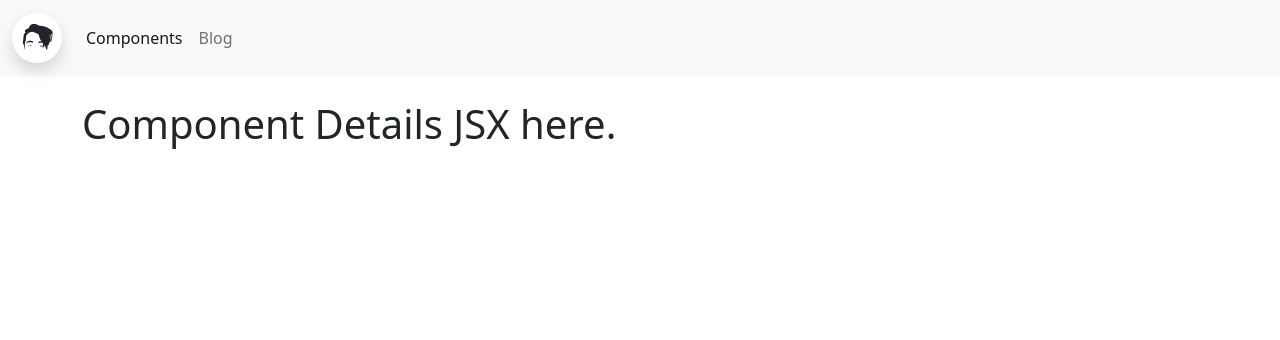
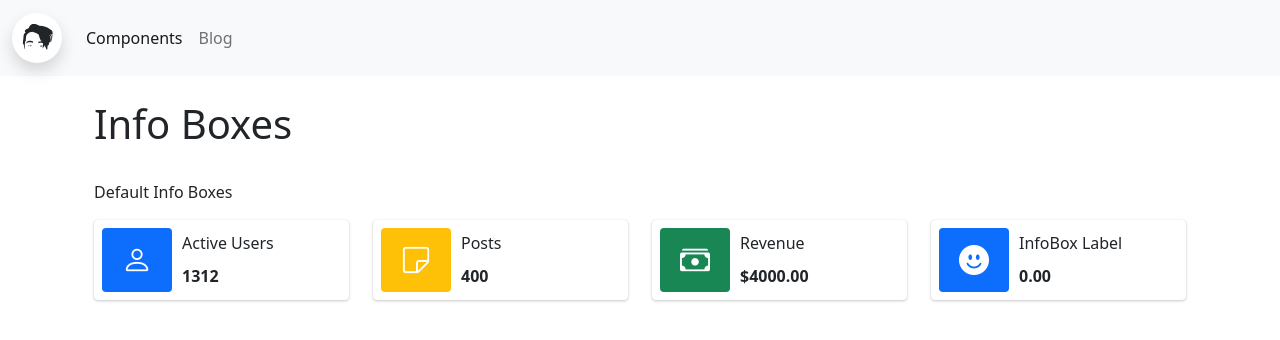
Before and after one commit to adzzdev/spot, a React (Create React App) app: page /component/infobox in a window 1280 px wide. Shown: the top 340 px of the page. Built offline with nearby package versions, Linux system fonts and the light colour scheme.

Commit message:
added first Component: Infobox

```diff
--- a/package.json
+++ b/package.json
@@ -8,6 +8,7 @@
     "@testing-library/user-event": "^13.5.0",
     "bootstrap": "^5.1.3",
     "bootstrap-icons": "^1.8.2",
+    "chroma-js": "^2.4.2",
     "firebase": "^9.8.1",
     "jsonpath": "^1.1.1",
     "markdown-to-jsx": "^7.1.7",
--- a/src/application.jsx
+++ b/src/application.jsx
@@ -14,6 +14,8 @@ import BlogDetails from './blog/BlogDetails';
 import About from './pages/About';
 import Staging from './pages/Staging';
 import ComponentIndex from './pages/Component';
+
+import ShowcaseFactory from './components/__module/ShowcaseFactory';
 
 
 export default function Application(props) {
@@ -39,7 +41,10 @@ export default function Application(props) {
                             <Route path="blog/:id" element={<BlogDetails></BlogDetails>}></Route>
 
                             <Route path="component" element={<ComponentIndex/>}></Route>
-                            <Route path="component/:name" element={<div className='display-6 mt-4'>Component Details JSX here.</div>}></Route>
+                            <Route path="component/infobox" element={<ShowcaseFactory componentPath="infobox"></ShowcaseFactory>}></Route>
+
+
+
 
                             <Route path="about" element={<About/>}></Route>
 
--- a/src/blog/components/AuthorInfo/index.jsx
+++ b/src/blog/components/AuthorInfo/index.jsx
@@ -2,6 +2,7 @@ import React from 'react'
 import styled from 'styled-components';
 import userService from '../../../db/UserService';
 import palletes from "../../../assets/themes/base/palletes";
+import breakpoints from "../../../assets/themes/base/breakpoints"
 
 export default function AuthorInfo(props) {
   let author = null
@@ -75,10 +76,15 @@ export default function AuthorInfo(props) {
 
 /**Hoisted up*/
 const AuthorInfoWidget = styled.aside`
+    position: sticky;
+    top: 1.5rem;
     border: 1px solid #eeee;
     background: ${palletes.dark.c1};
     padding: 30px;
     border-bottom: 1px solid #eeee;
+    @media screen and (min-width: ${breakpoints.values.lg}){
+      margin: 0px 20px;
+    }
 `;
 
 //basic info
--- /dev/null
+++ b/src/components/InfoBox/InfoBox.jsx
@@ -0,0 +1,33 @@
+// prop-types is a library for typechecking of props
+import PropTypes from "prop-types";
+import InfoBoxComponent from "./Infobox.styles";
+
+const { InfoBoxWidget, DataLabel, DataText, Icon, Content } = InfoBoxComponent;
+
+const InfoBox = ({iconClass, iconBGClass, dataLabel, dataText})=> {
+  return (
+    <InfoBoxWidget>
+        <Icon className={iconBGClass}><i className={iconClass}></i></Icon>
+        <Content>
+          <DataLabel>{dataLabel}</DataLabel>
+          <DataText>{dataText}</DataText>
+        </Content>
+    </InfoBoxWidget>
+  );
+}
+
+InfoBox.defaultProps = {
+  iconClass: "bi bi-emoji-smile-fill",
+  iconBGClass: "bg-primary",
+  dataLabel: "InfoBox Label",
+  dataText: "0.00",
+};
+
+InfoBox.propTypes = {
+  iconClass: PropTypes.string,
+  iconBGClass: PropTypes.oneOf(["bg-primary", "bg-secondary", "bg-success", "bg-danger", "bg-warning", "bg-info", "bg-dark", "bg-white","bg-light"]),
+  dataLabel: PropTypes.string,
+  dataText: PropTypes.string,
+}
+
+export default InfoBox;
--- /dev/null
+++ b/src/components/InfoBox/InfoBoxShowcase.jsx
@@ -0,0 +1,32 @@
+import React from 'react'
+import InfoBox from './InfoBox'
+
+export default function InfoBoxShowcase() {
+  return (
+    <div className='container-fluid mt-4'>
+      <div className='row'>
+        <div className='col-12'>
+          <h1>Info Boxes</h1>
+        </div>
+
+        <div className='col-12 mt-4'>
+          <p >Default Info Boxes</p>
+          <div className='row'>
+            <div className='col-lg-3'>
+              <InfoBox dataLabel="Active Users" dataText={"1312"} iconBGClass={"bg-primary"} iconClass={"bi bi-person"}></InfoBox>
+            </div>
+            <div className='col-lg-3'>
+              <InfoBox  dataLabel="Posts" dataText={"400"} iconBGClass={"bg-warning"} iconClass={"bi bi-sticky"}></InfoBox>
+            </div>
+            <div className='col-lg-3'>
+              <InfoBox dataLabel="Revenue" dataText={"$4000.00"} iconBGClass={"bg-success"} iconClass={"bi bi-cash-stack"}></InfoBox>
+            </div>
+            <div className='col-lg-3'>
+              <InfoBox></InfoBox>
+            </div>
+          </div>
+        </div>
+      </div>
+    </div>
+  )
+}
--- /dev/null
+++ b/src/components/InfoBox/Infobox.styles.jsx
@@ -0,0 +1,70 @@
+import styled from "styled-components"
+import boxShadows from "../../assets/themes/base/boxShadows";
+import boxShadow from "../../assets/themes/functions/boxShadow";
+
+const InfoBoxWidget = styled.div`
+    box-shadow: 0 0 1px rgb(0 0 0 / 13%), 0 1px 3px rgb(0 0 0 / 20%);
+    border-radius: 0.25rem;
+    background-color: #fff;
+    display: flex;
+    margin-bottom: 1rem;
+    min-height: 80px;
+    padding: 0.5rem;
+    position: relative;
+    width: 100%;
+
+    /**Overrides */
+    > .bg-primary, .bg-secondary, .bg-success, .bg-danger, .bg-warning, .bg-info, .bg-dark {
+        i{
+            color: #ffffff;
+        }
+    };
+    >.bg-light, .bg-white{
+        i{
+            color: #000000;
+        }
+    };
+`;
+
+
+const Icon = styled.span`
+    border-radius: 0.25rem;
+    align-items: center;
+    display: flex;
+    font-size: 1.875rem;
+    justify-content: center;
+    text-align: center;
+    width: 70px;
+`;
+
+const Content = styled.div`
+    display: flex;
+    flex-direction: column;
+    justify-content: center;
+    line-height: 1.8;
+    flex: 1;
+    padding: 0 10px;
+    overflow: hidden;
+`;
+
+const DataLabel = styled.span`
+    display: block;
+    overflow: hidden;
+    text-overflow: ellipsis;
+    white-space: nowrap;
+`;
+
+const DataText = styled.span`
+    display: block;
+    margin-top: 0.25rem;
+    font-weight: 700;
+`;
+const Component = {
+    InfoBoxWidget: InfoBoxWidget,
+    Icon: Icon,
+    Content: Content,
+    DataLabel: DataLabel,
+    DataText: DataText
+}
+
+export default Component
--- /dev/null
+++ b/src/components/__module/ShowcaseFactory.jsx
@@ -0,0 +1,14 @@
+import React from 'react'
+import InfoBoxShowcase from '../InfoBox/InfoBoxShowcase'
+
+export default function ShowcaseFactory({componentPath}) {
+  let component = <p>Nothing to show here...</p>
+
+  switch(componentPath){
+    case "infobox":{
+        component = <InfoBoxShowcase></InfoBoxShowcase>
+    }break;
+  }
+
+  return component;
+}
--- a/src/pages/Component.jsx
+++ b/src/pages/Component.jsx
@@ -1,28 +1,18 @@
 import Table from "../components/Table/TableFactory";
+import InfoBox from "../components/InfoBox/InfoBox";
 
 const COMPONENTS = [
     {
-        "title": "Component 1",
+        "title": "InfoBoxes",
         "author": "adzz",
-        "dateCreated": "2022/06/11",
-        "description": "This is a sample component description",
+        "dateCreated": "2022/06/12",
+        "description": "Example Infobox Components",
         "path": {
-            "value": "component_1",
-            "link": "comp1",
+            "value": "InfoBox",
+            "link": "infobox",
             "type": "link"
         },
-    },
-    {
-        "title": "Component 2",
-        "author": "adzz",
-        "dateCreated": "2022/06/11",
-        "description": "This is a sample component 2 description",
-        "path": {
-            "value": "component_2",
-            "link": "comp2",
-            "type": "link"
-        },
-    },
+    }
 
 ]
 
@@ -34,17 +24,16 @@ export default function ComponentIndex(){
     const tableColumns = ["Date", "Author", "Title", "Description", "Path"];
     return (
         <>
-            <div className="mt-3">
+            <div className="mt-4">
                 <h1>Components</h1>
             </div>
-            <section className="content">
+            <section className="content mt-4">
                 <div className="row">
                     <div className="col-lg-6 col-12 mt-lg-0 mt-1">
-                        <div class="card">
-                            <div class="card-body">
-                                Component Count: {COMPONENTS.length}
-                            </div>
-                        </div>
+                        <InfoBox dataLabel="Component Count:" dataText={`${COMPONENTS.length}`} iconBGClass={"bg-primary"} iconClass={"bi bi-person"}></InfoBox>
+                    </div>
+                    <div className="col-lg-6 col-12 mt-lg-0 mt-1">
+                        <InfoBox iconBGClass={"bg-warning"}></InfoBox>
                     </div>
                     {/* Tabular Report */}
                     <div className="pt-4 pb-4">
--- a/src/pages/Staging.jsx
+++ b/src/pages/Staging.jsx
@@ -11,6 +11,7 @@ import DemoFactory from '../lrn-hooks/demos/DemoFactory';
 import markdown1 from "../assets/markdown/blog/2022060201.md"
 import styled from 'styled-components';
 import AuthorInfo from '../blog/components/AuthorInfo';
+import InfoBox from '../components/InfoBox/InfoBox';
 
 
 const SampleA = ({ children, ...props }) => (
@@ -43,8 +44,21 @@ export default function Staging() {
           .catch(err => console.log(err));
   });
   return (
+
     <div className='container mt-4'>
       <div className='row'>
+      <div className="col-lg-6 mb-2">
+        <div className='card'>
+          <div className='card-header'>
+            Sample Form
+          </div>
+          <div className='card-body'>
+            <InfoBox></InfoBox>
+          </div>
+        </div>
+      </div>
+
+
       <div className="col-lg-6 mb-2">
         <div className='card'>
           <div className='card-header'>
```
Also changed, not shown: 1 other file (tests, documents, lock files or other folders).
